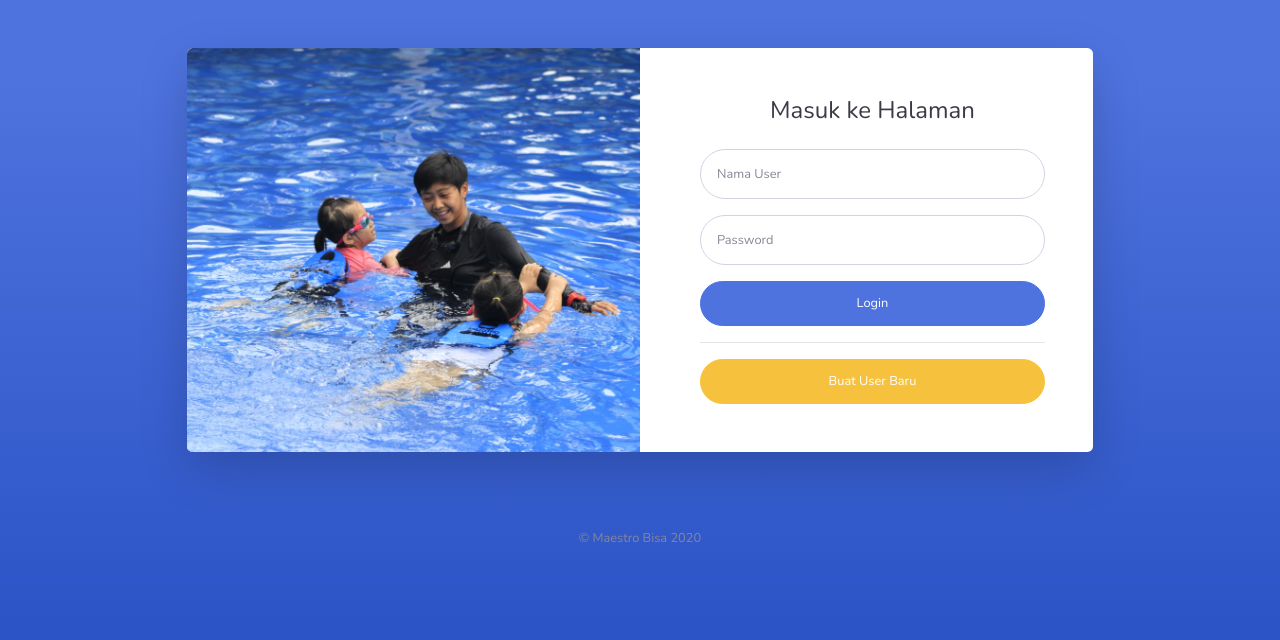
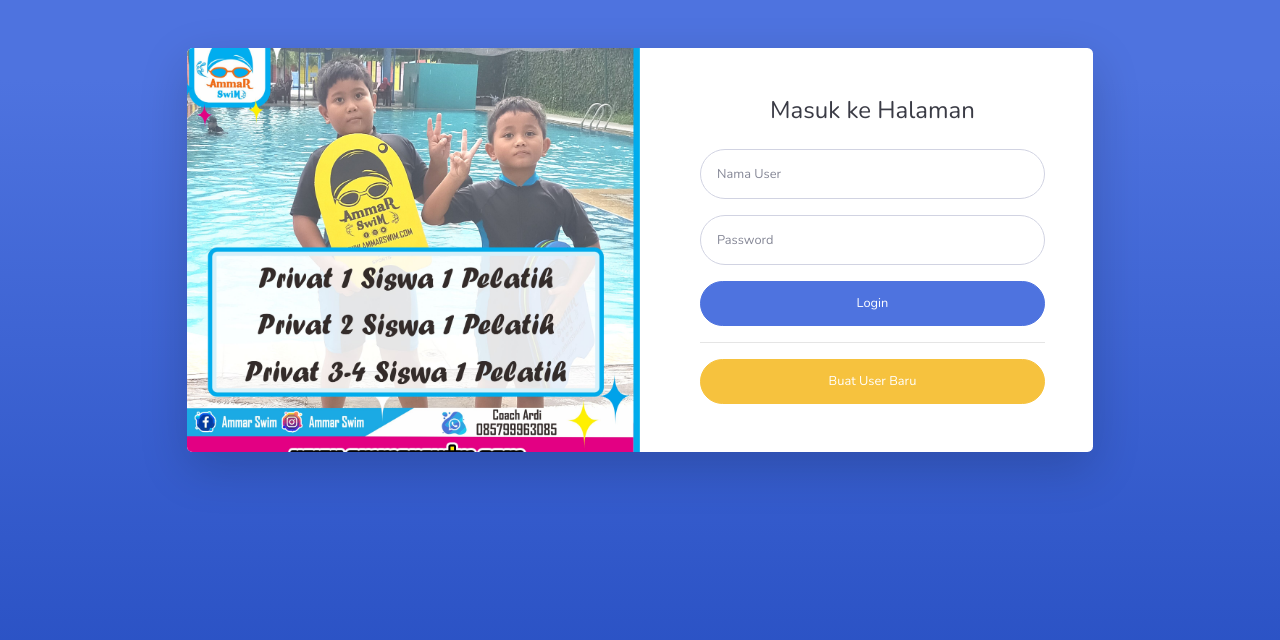
Before and after one commit to xjati46/ammarswim, a Django app: page /accounts/login/ in a window 1280 px wide. Shown: the top 640 px of the page. Run offline with Django 3.2, Linux system fonts and the light colour scheme; some libraries are stand-ins or nearby versions.

Commit message:
1st revision

```diff
--- a/templates/registration/base.html
+++ b/templates/registration/base.html
@@ -25,14 +25,6 @@
 
   {% block content %}{% endblock content %}
 
-  <footer class="sticky-footer">
-    <div class="container my-auto">
-      <div class="copyright text-center my-auto">
-        <span>&copy; Maestro Bisa 2020</span>
-      </div>
-    </div>
-  </footer>
-
   <!-- Bootstrap core JavaScript-->
   <script src="{% static 'vendor/jquery/jquery.min.js' %}"></script>
   <script src="{% static 'vendor/bootstrap/js/bootstrap.bundle.min.js' %}"></script>
--- a/templates/registration/login.html
+++ b/templates/registration/login.html
@@ -18,7 +18,7 @@
           <div class="card-body p-0">
             <!-- Nested Row within Card Body -->
             <div class="row">
-              <div class="col-lg-6 d-none d-lg-block bg-login-image" style="background-image: url({% static 'img/female.jpg' %});"></div>
+              <div class="col-lg-6 d-none d-lg-block bg-login-image" style="background-image: url({% static 'img/flyer.jpg' %});"></div>
               <div class="col-lg-6">
                 <div class="p-5">
                   <div class="text-center">
```
Also changed, not shown: coach_app/templates/coach_app/base.html (+0 -9 lines), main_app/templates/main_app/index.html (+0 -9 lines), static/img/flyer.jpg (added).
